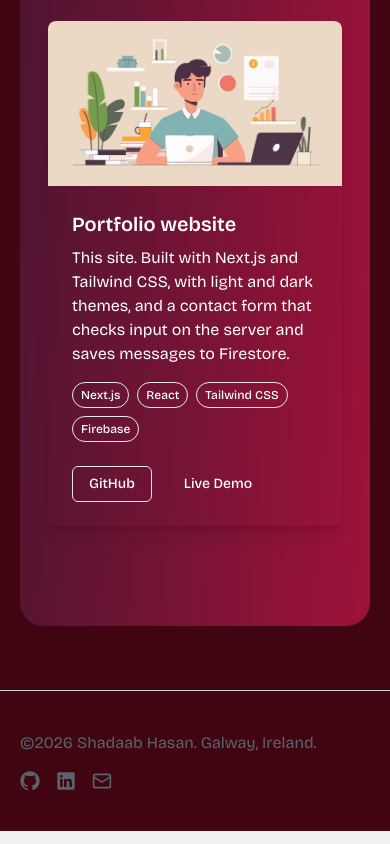
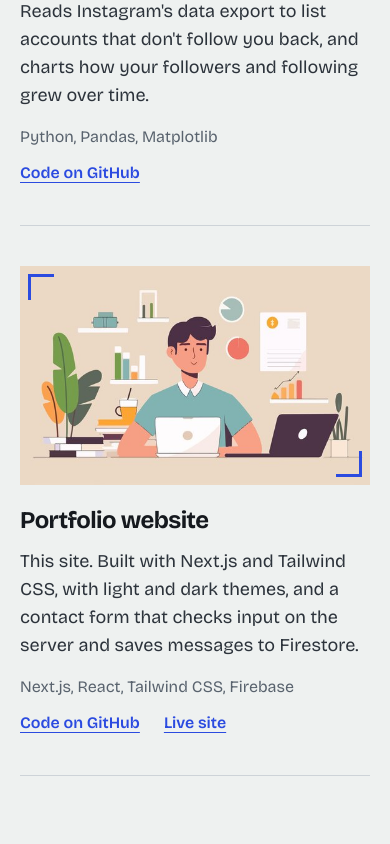
Before and after one commit to ShadaabHasan/portfolio, a Next.js app: page /AllProjects in a window 390 px wide. Shown: the part 4600-5444 px from the top of the page. Built offline with nearby package versions, Linux system fonts and the light colour scheme.

Commit message:
always start in light mode

```diff
--- a/app/AllProjects/page.js
+++ b/app/AllProjects/page.js
@@ -1,38 +1,29 @@
-import Footer from '../components/Footer';
-import ProjectCard from "../components/ProjectCard";
-import BottomMargin from "../components/BottomMargin";
+import Footer from "../components/Footer";
+import ProjectRow from "../components/ProjectRow";
 import { projects } from "@/data/projects";
 
 export const metadata = {
   title: "Projects",
 };
 
-const AllProjects = () => {
+export default function AllProjects() {
   return (
-    <div className='red-footer'>
-      <BottomMargin offset={400}>
-        <div className='min-h-screen bg-gradient-to-br from-slate-900 to-rose-800 text-white pb-20 rounded-b-3xl'>
-          <div className="container mx-auto padding-top-project">
-            <div className="max-w-4xl mx-auto text-center">
-              <h2 className="text-3xl md:text-4xl font-bold">All Projects</h2>
-              <p className="mt-4 text-lg grey">
-                A showcase of my recent projects, demonstrating my skills in AI, machine learning, and more.
-              </p>
-            </div>
+    <>
+      <main className="max-w-[1240px] mx-auto px-5 md:px-10 pb-20">
+        <header className="pt-16 md:pt-24 pb-6 border-b border-line">
+          <h1 className="text-5xl md:text-7xl font-extrabold tracking-[-0.03em]">Projects</h1>
+          <p className="mt-6 max-w-[34em] text-lg md:text-xl text-soft">
+            Everything I've built, strongest work first. Each project says what I built and, for team projects,
+            which part was mine.
+          </p>
+        </header>
 
-            <div className="grid md:grid-cols-1 lg:grid-cols-3 gap-20 p-5 mt-6 mx-2 md:mx-20">
-              {projects.map((project) => (
-                <ProjectCard key={project.title} project={project} />
-              ))}
-            </div>
-          </div>
-        </div>
-      </BottomMargin>
-      <div className='red-footer text-white mt-16'>
-        <Footer />
-      </div>
-    </div>
-  )
+        {/* Every project in data/projects.js, featured or not */}
+        {projects.map((project) => (
+          <ProjectRow key={project.title} project={project} />
+        ))}
+      </main>
+      <Footer />
+    </>
+  );
 }
-
-export default AllProjects
--- a/app/components/ThemeProvider.jsx
+++ b/app/components/ThemeProvider.jsx
@@ -4,7 +4,7 @@ import { ThemeProvider as NextThemesProvider } from "next-themes";
 
 export default function ThemeProvider({ children }) {
   return (
-    <NextThemesProvider attribute="data-theme" defaultTheme="system" enableSystem disableTransitionOnChange>
+    <NextThemesProvider attribute="data-theme" defaultTheme="light" enableSystem={false} disableTransitionOnChange>
       {children}
     </NextThemesProvider>
   );
```
